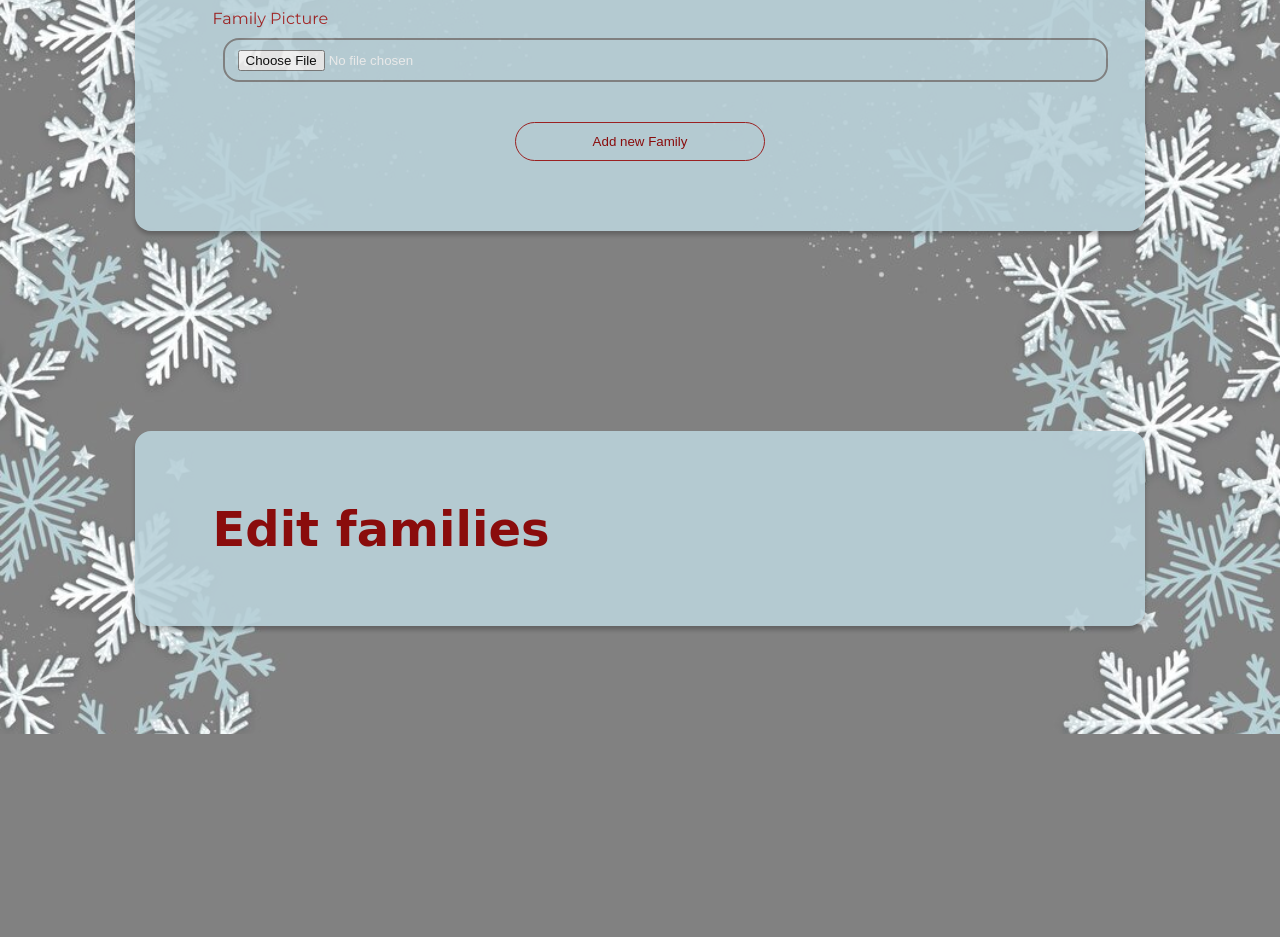
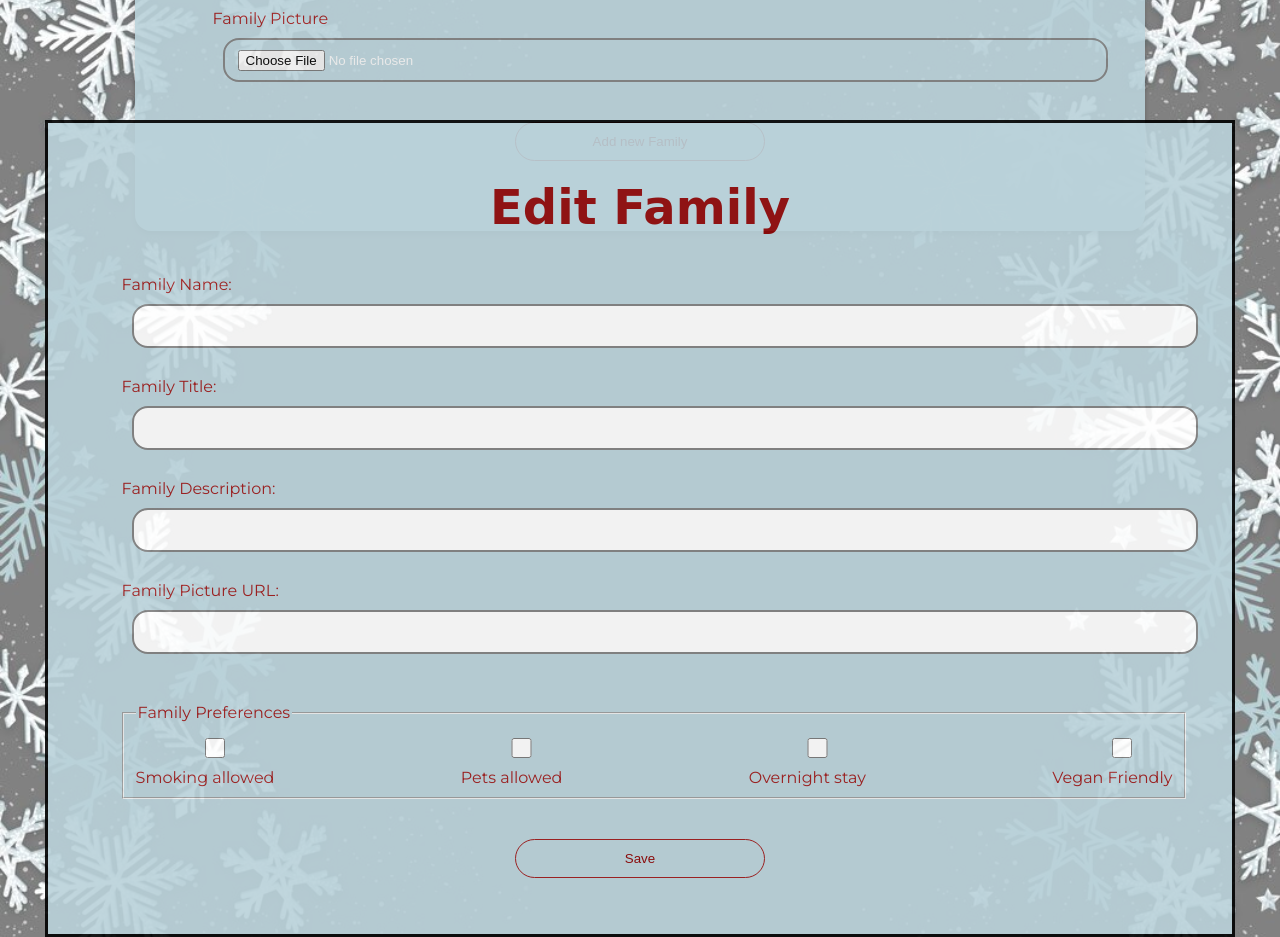
Before and after one commit to NotEple/prosjektuke, a website: page frontend/pages/admin-panel.html in a window 1280 px wide. Shown: the part 760-1697 px from the top of the page. Before the commit the page ends 1494 px from the top, so only its background shows below. Drawn offline with Linux system fonts and the light colour scheme; no server answers; a web font is replaced by a local one.

Commit message:
arbaidslog

```diff
--- a/frontend/css/style.css
+++ b/frontend/css/style.css
@@ -336,6 +336,11 @@ dialog[open] {
 
 dialog {
   width: 80%;
+  background-color: var(--cold-blue);
+  display: flex;
+  flex-direction: column;
+  justify-content: center;
+  align-items: center;
 }
 
 #message {
```
Also changed, not shown: README.md.
